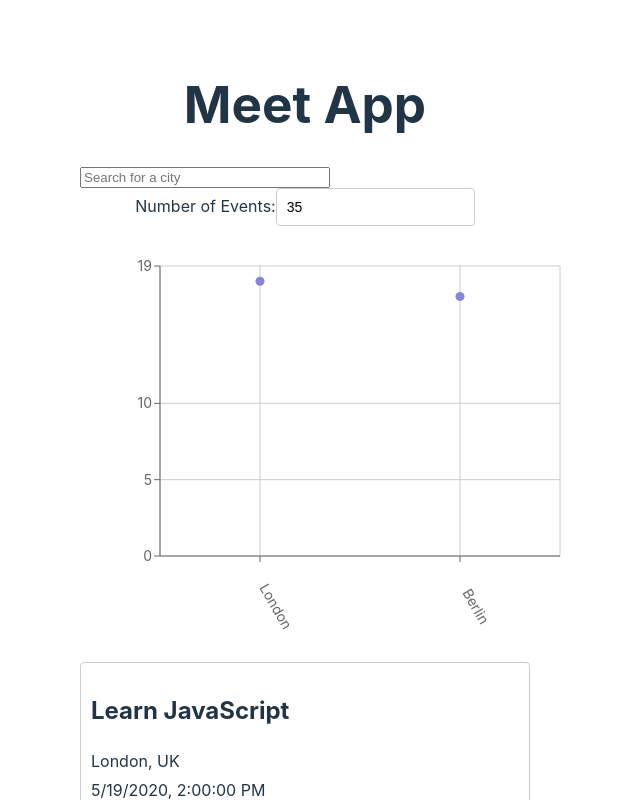
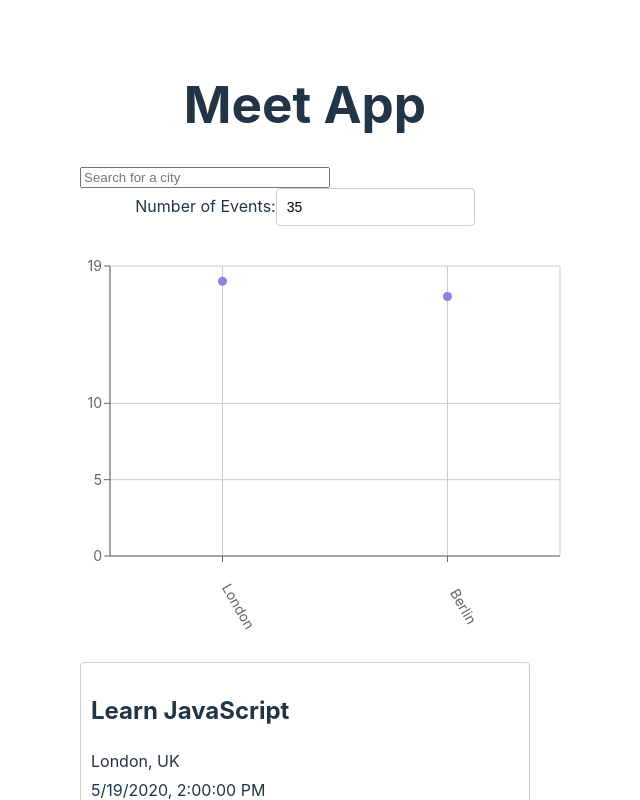
Before and after one commit to tmoubre/Meet, a React (Vite) app: page / in a window 1280 px wide. Shown: the top 800 px of the page, without its empty margins (335-975 px from the left). Built offline with nearby package versions, Linux system fonts and the light colour scheme; what atatus-spa would draw is missing.

Commit message:
updated margin

```diff
--- a/src/components/CityEventsChart.jsx
+++ b/src/components/CityEventsChart.jsx
@@ -34,7 +34,7 @@ const CityEventsChart = ({ allLocations, events }) => {
 
   return (
     <ResponsiveContainer width="100%" minWidth={500} height={400}>
-      <ScatterChart margin={{ top: 20, right: 20, bottom: 60, left: 20 }}>
+      <ScatterChart margin={{ top: 20, right: 20, bottom: 60, left: -30 }}>
         <CartesianGrid />
         <XAxis
           type="category"
```
